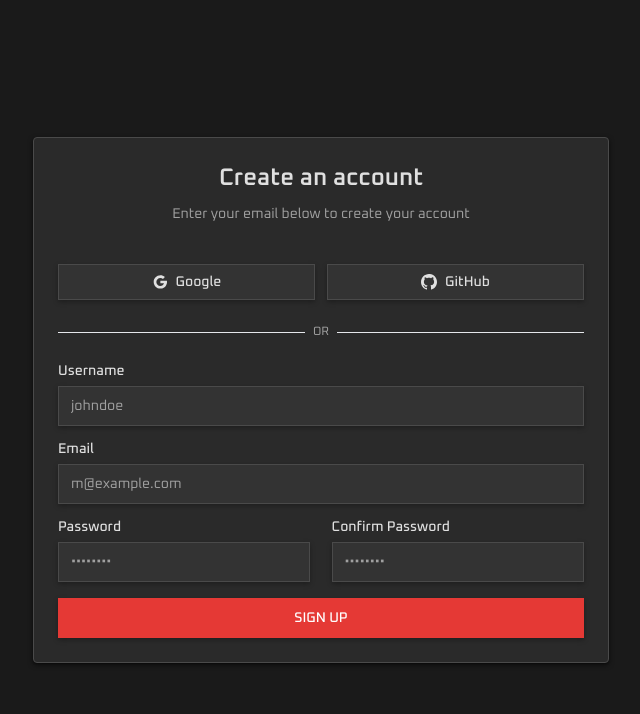
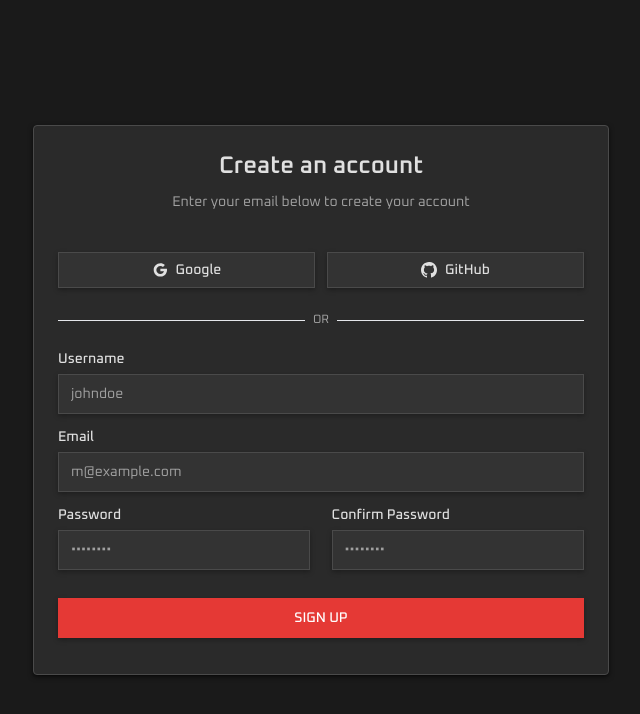
Before and after one commit to Preet2099x/CinemaBoxd, a React (Vite) app in the folder frontend/: page /signup in a window 1280 px wide. Shown: the top 714 px of the page, without its empty margins (319-959 px from the left). Built offline with nearby package versions, Linux system fonts and the light colour scheme.

Commit message:
Minor spacing changes

```diff
--- a/frontend/src/pages/Login.jsx
+++ b/frontend/src/pages/Login.jsx
@@ -219,7 +219,7 @@ const Login = () => {
 
             <Button
               onClick={handleSubmit}
-              className="w-full h-10"
+              className="w-full h-10 my-3"
               disabled={isLoading}
             >
               {isLoading ? "LOGGING IN..." : "LOGIN"}
--- a/frontend/src/pages/Signup.jsx
+++ b/frontend/src/pages/Signup.jsx
@@ -285,10 +285,9 @@ const handleGithubLogin = async () => {
               </div>
             </div>
 
-
             <Button
               onClick={handleSubmit}
-              className="w-full h-10"
+              className="w-full h-10 my-3"
               disabled={isLoading}
             >
               {isLoading ? "SIGNING UP..." : "SIGN UP"}
```
